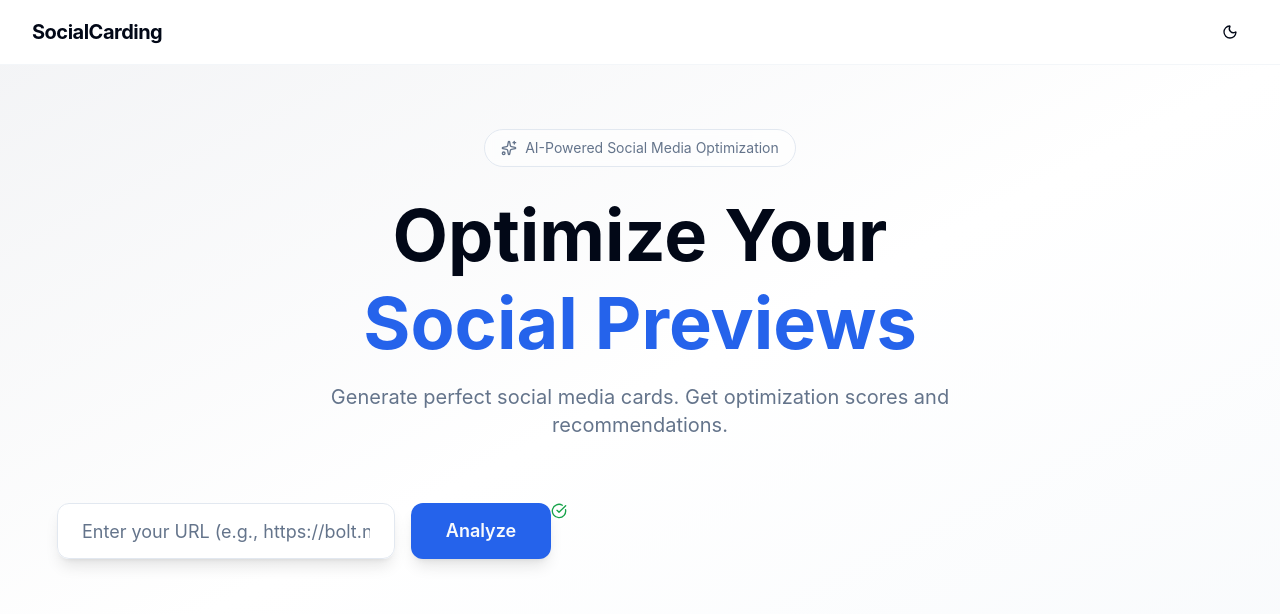
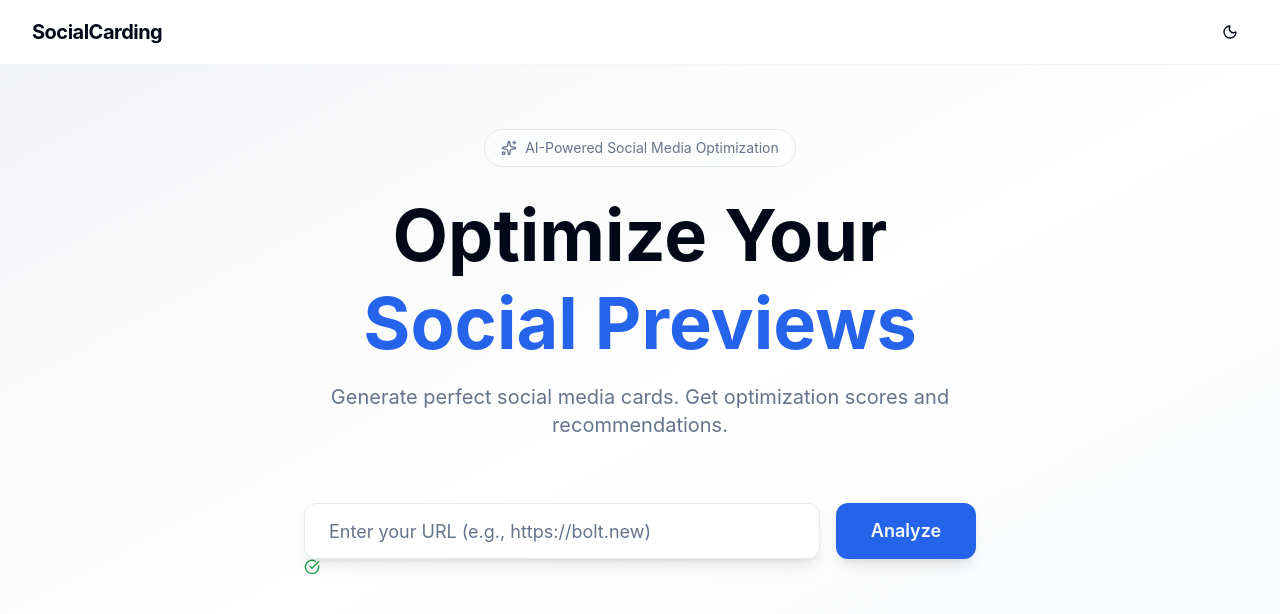
Before and after one commit to bdougie/social-carding, a Next.js app: page / in a window 1280 px wide. Shown: the top 614 px of the page. Built offline with nearby package versions, Linux system fonts and the light colour scheme.

Commit message:
Updated SocialCardEditor.jsx

```diff
--- a/components/SocialCardEditor.jsx
+++ b/components/SocialCardEditor.jsx
@@ -350,6 +350,9 @@ function SocialCardEditor() {
                 animate={{opacity:1, y: 0}}
                 className='flex justify-center mb-16'
               >
+                <div className='w-full max-w-2xl'>
+
+
                   <form onSubmit={handleSubmit} className="flex gap-4">
                     <input
                       type="text"
@@ -373,8 +376,7 @@ function SocialCardEditor() {
                       )}
                     </Button>
                   </form>
-                                <div className='w-full max-w-2xl'>
-                  {/* Network Status Indicator - Moved to left side */}
+                                    {/* Network Status Indicator - Moved to left side */}
                   {isMounted && (
                     <div className="flex items-center mb-4">
                       <div className="flex items-center space-x-2 text-sm text-muted-foreground">
```
